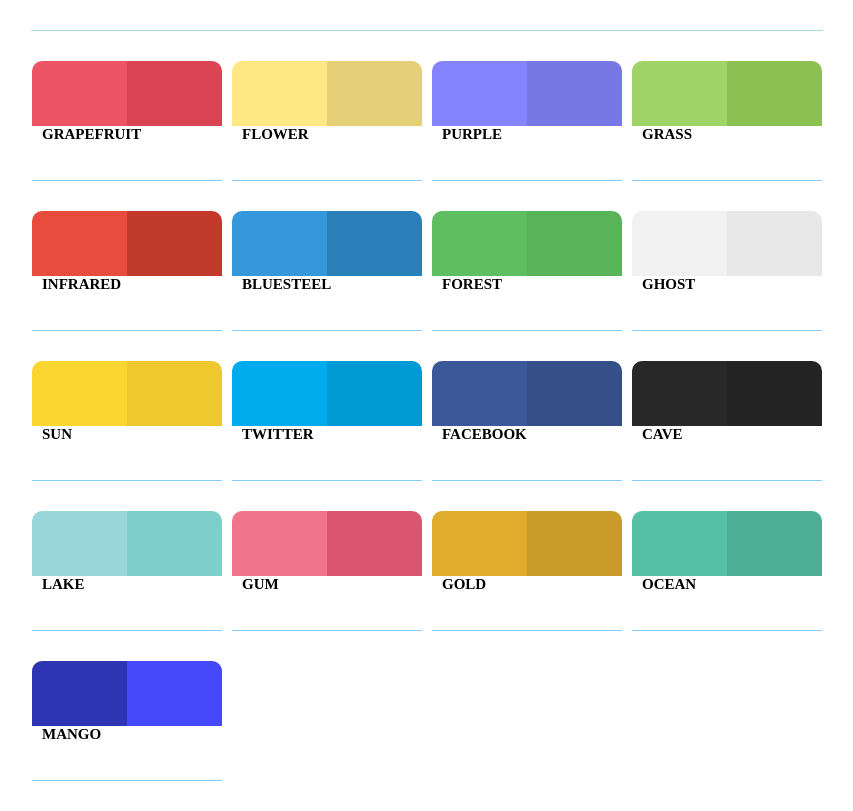
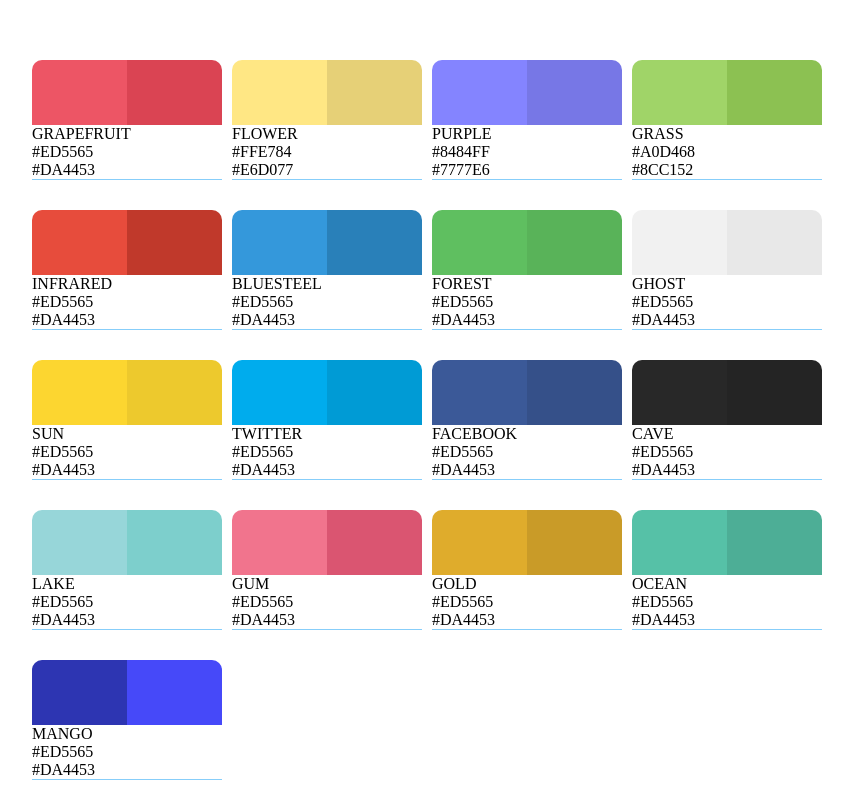
Before and after one commit to ret87/Hillel, a plain HTML site: page homework5/index.html in a window 1280 px wide. Shown: the part 95-906 px from the top of the page, without its empty margins (213-1066 px from the left). Drawn offline with Linux system fonts and the light colour scheme.

Commit message:
edit some classes and styles

```diff
--- a/homework5/index.html
+++ b/homework5/index.html
@@ -8,98 +8,199 @@
     <link rel="stylesheet" href="style.css">
 </head>
 <body>
-    <div class="main">
-        <div class="main-text">
-            <H1>My Sacret Color Stash</H1>
-        </div>
-        <div class="block-colors">
+    <div class="header">
+        <H1>My Sacret Color Stash</H1>
+    </div>
+    <div class="main ">
+        <div class="block-colors clearfix">
             <div class="block-colors_inside">
-                <div class="box-inside grapefruit-light"></div>
-                <div class="box-inside grapefruit-hard"></div>
-                <div><p>GRAPEFRUIT</p></div>
+                <div class="box clearfix">
+                    <div class="box-inside grapefruit-light brdr-t-l"></div>
+                    <div class="box-inside grapefruit-hard brdr-t-r"></div>
+                </div>
+                <div class="bot clearfix">
+                    <div class="box-bot">GRAPEFRUIT</div>
+                    <div class="box-inside-left">#ED5565</div>
+                    <div class="box-inside-left">#DA4453</div>
+                </div>
             </div>
             <div class="block-colors_inside">
-                <div class="box-inside flower-light"></div>
-                <div class="box-inside flower-hard"></div>
-                <div><p>FLOWER</p></p></div></div>
+                <div class="box clearfix">
+                    <div class="box-inside flower-light brdr-t-l"></div>
+                    <div class="box-inside flower-hard brdr-t-r"></div>
+                </div>
+                <div class="bot clearfix">
+                    <div class="box-bot">FLOWER</div>
+                    <div class="box-inside-left">#FFE784</div>
+                    <div class="box-inside-left">#E6D077</div>
+                </div>
             </div>
             <div class="block-colors_inside">
-                <div class="box-inside purple-light"></div>
-                <div class="box-inside purple-hard"></div>
-                <div><p>PURPLE</p></div>
+                <div class="box clearfix">
+                    <div class="box-inside purple-light brdr-t-l"></div>
+                    <div class="box-inside purple-hard brdr-t-r"></div>
+                </div>
+                <div class="bot clearfix">
+                    <div class="box-bot">PURPLE</div>
+                    <div class="box-inside-left">#8484FF</div>
+                    <div class="box-inside-left">#7777E6</div>
+                </div>
             </div>
             <div class="block-colors_inside">
-                <div class="box-inside grass-light"></div>
-                <div class="box-inside grass-hard"></div>
-                <div><p>GRASS</p></div>
+                <div class="box clearfix">
+                    <div class="box-inside grass-light brdr-t-l"></div>
+                    <div class="box-inside grass-hard brdr-t-r"></div>
+                </div>
+                <div class="bot clearfix">
+                    <div class="box-bot">GRASS</div>
+                    <div class="box-inside-left">#A0D468</div>
+                    <div class="box-inside-left">#8CC152</div>
+                </div>
             </div>
             <div class="block-colors_inside">
-                <div class="box-inside infrared-light"></div>
-                <div class="box-inside infrared-hard"></div>
-                <div><p>INFRARED</p></div>
+                <div class="box clearfix">
+                    <div class="box-inside infrared-light brdr-t-l"></div>
+                    <div class="box-inside infrared-hard brdr-t-r"></div>
+                </div>
+                <div class="bot clearfix">
+                    <div class="box-bot">INFRARED</div>
+                    <div class="box-inside-left">#ED5565</div>
+                    <div class="box-inside-left">#DA4453</div>
+                </div>
             </div>
             <div class="block-colors_inside">
-                <div class="box-inside bluesteel-light"></div>
-                <div class="box-inside bluesteel-hard"></div>
-                <div><p>BLUESTEEL</p></div>
+                <div class="box clearfix">
+                    <div class="box-inside bluesteel-light brdr-t-l"></div>
+                    <div class="box-inside bluesteel-hard brdr-t-r"></div>
+                </div>
+                <div class="bot clearfix">
+                    <div class="box-bot">BLUESTEEL</div>
+                    <div class="box-inside-left">#ED5565</div>
+                    <div class="box-inside-left">#DA4453</div>
+                </div>
             </div>
             <div class="block-colors_inside">
-                <div class="box-inside forest-light"></div>
-                <div class="box-inside forest-hard"></div>
-                <div><p>FOREST</p></div>
+                <div class="box clearfix">
+                    <div class="box-inside forest-light brdr-t-l"></div>
+                    <div class="box-inside forest-hard brdr-t-r"></div>
+                </div>
+                <div class="bot clearfix">
+                    <div class="box-bot">FOREST</div>
+                    <div class="box-inside-left">#ED5565</div>
+                    <div class="box-inside-left">#DA4453</div>
+                </div>
             </div>
             <div class="block-colors_inside">
-                <div class="box-inside ghost-light"></div>
-                <div class="box-inside ghost-hard"></div>
-                <div><p>GHOST</p></div>
+                <div class="box clearfix">
+                    <div class="box-inside ghost-light brdr-t-l"></div>
+                    <div class="box-inside ghost-hard brdr-t-r"></div>
+                </div>
+                <div class="bot clearfix">
+                    <div class="box-bot">GHOST</div>
+                    <div class="box-inside-left">#ED5565</div>
+                    <div class="box-inside-left">#DA4453</div>
+                </div>
             </div>
             <div class="block-colors_inside">
-                <div class="box-inside sun-light"></div>
-                <div class="box-inside sun-hard"></div>
-                <div><p>SUN</p></div>
+                <div class="box clearfix">
+                    <div class="box-inside sun-light brdr-t-l"></div>
+                    <div class="box-inside sun-hard brdr-t-r"></div>
+                </div>
+                <div class="bot clearfix">
+                    <div class="box-bot">SUN</div>
+                    <div class="box-inside-left">#ED5565</div>
+                    <div class="box-inside-left">#DA4453</div>
+                </div>
             </div>
             <div class="block-colors_inside">
-                <div class="box-inside twitter-light"></div>
-                <div class="box-inside twitter-hard"></div>
-                <div><p>TWITTER</p></div>
+                <div class="box clearfix">
+                    <div class="box-inside twitter-light brdr-t-l"></div>
+                    <div class="box-inside twitter-hard brdr-t-r"></div>
+                </div>
+                <div class="bot clearfix">
+                    <div class="box-bot">TWITTER</div>
+                    <div class="box-inside-left">#ED5565</div>
+                    <div class="box-inside-left">#DA4453</div>
+                </div>
             </div>
             <div class="block-colors_inside">
-                <div class="box-inside facebook-light"></div>
-                <div class="box-inside facebook-hard"></div>
-                <div><p>FACEBOOK</p></div>
+                <div class="box clearfix">
+                    <div class="box-inside facebook-light brdr-t-l"></div>
+                    <div class="box-inside facebook-hard brdr-t-r"></div>
+                </div>
+                <div class="bot clearfix">
+                    <div class="box-bot">FACEBOOK</div>
+                    <div class="box-inside-left">#ED5565</div>
+                    <div class="box-inside-left">#DA4453</div>
+                </div>
             </div>
             <div class="block-colors_inside">
-                <div class="box-inside cave-light"></div>
-                <div class="box-inside cave-hard"></div>
-                <div><p>CAVE</p></div>
+                <div class="box clearfix">
+                    <div class="box-inside cave-light brdr-t-l"></div>
+                    <div class="box-inside cave-hard brdr-t-r"></div>
+                </div>
+                <div class="bot clearfix">
+                    <div class="box-bot">CAVE</div>
+                    <div class="box-inside-left">#ED5565</div>
+                    <div class="box-inside-left">#DA4453</div>
+                </div>
             </div>
             <div class="block-colors_inside">
-                <div class="box-inside lake-light"></div>
-                <div class="box-inside lake-hard"></div>
-                <div><p>LAKE</p></div>
+                <div class="box clearfix">
+                    <div class="box-inside lake-light brdr-t-l"></div>
+                    <div class="box-inside lake-hard brdr-t-r"></div>
+                </div>
+                <div class="bot clearfix">
+                    <div class="box-bot">LAKE</div>
+                    <div class="box-inside-left">#ED5565</div>
+                    <div class="box-inside-left">#DA4453</div>
+                </div>
             </div>
             <div class="block-colors_inside">
-                <div class="box-inside gum-light"></div>
-                <div class="box-inside gum-hard"></div>
-                <div><p>GUM</p></div>
+                <div class="box clearfix">
+                    <div class="box-inside gum-light brdr-t-l"></div>
+                    <div class="box-inside gum-hard brdr-t-r"></div>
+                </div>
+                <div class="bot clearfix">
+                    <div class="box-bot">GUM</div>
+                    <div class="box-inside-left">#ED5565</div>
+                    <div class="box-inside-left">#DA4453</div>
+                </div>
             </div>
             <div class="block-colors_inside">
-                <div class="box-inside gold-light"></div>
-                <div class="box-inside gold-hard"></div>
-                <div><p>GOLD</p></div>
+                <div class="box clearfix">
+                    <div class="box-inside gold-light brdr-t-l"></div>
+                    <div class="box-inside gold-hard brdr-t-r"></div>
+                </div>
+                <div class="bot clearfix">
+                    <div class="box-bot">GOLD</div>
+                    <div class="box-inside-left">#ED5565</div>
+                    <div class="box-inside-left">#DA4453</div>
+                </div>
             </div>
             <div class="block-colors_inside">
-                <div class="box-inside ocean-light"></div>
-                <div class="box-inside ocean-hard"></div>
-                <div><p>OCEAN</p></div>
+                <div class="box clearfix">
+                    <div class="box-inside ocean-light brdr-t-l"></div>
+                    <div class="box-inside ocean-hard brdr-t-r"></div>
+                </div>
+                <div class="bot clearfix">
+                    <div class="box-bot">OCEAN</div>
+                    <div class="box-inside-left">#ED5565</div>
+                    <div class="box-inside-left">#DA4453</div>
+                </div>
             </div>
             <div class="block-colors_inside">
-                <div class="box-inside mango-light"></div>
-                <div class="box-inside mango-hard"></div>
-                <div><p>MANGO</p></div>
+                <div class="box clearfix">
+                    <div class="box-inside mango-light brdr-t-l"></div>
+                    <div class="box-inside mango-hard brdr-t-r"></div>
+                </div>
+                <div class="bot clearfix">
+                    <div class="box-bot">MANGO</div>
+                    <div class="box-inside-left">#ED5565</div>
+                    <div class="box-inside-left">#DA4453</div>
+                </div>
             </div>
         </div>
     </div>
-
 </body>
 </html>
```
